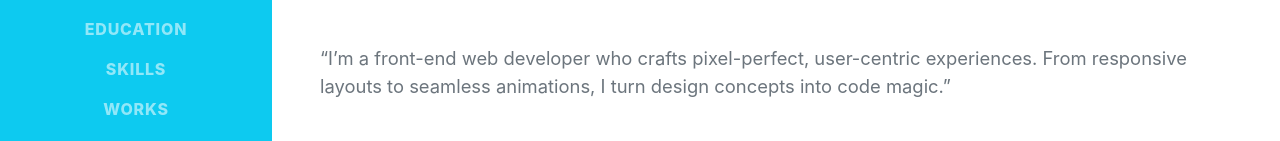
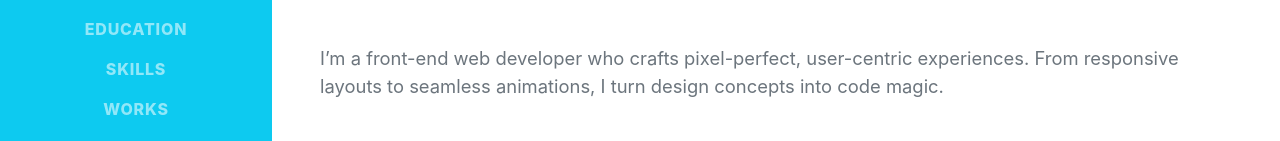
Before and after one commit to sivasankar3629/sivasankars, a plain HTML site: page index.html in a window 1280 px wide. Shown: the part 383-524 px from the top of the page. Drawn offline with nearby package versions, Linux system fonts and the light colour scheme; a web font is replaced by a local one.

Commit message:
Update index.html

```diff
--- a/index.html
+++ b/index.html
@@ -102,9 +102,9 @@
             <a href="mailto:name@email.com">sivasankars3629@gmail.com</a>
           </div>
           <p class="lead mb-5">
-            “I’m a front-end web developer who crafts pixel-perfect,
+            I’m a front-end web developer who crafts pixel-perfect,
             user-centric experiences. From responsive layouts to seamless
-            animations, I turn design concepts into code magic.”
+            animations, I turn design concepts into code magic.
           </p>
           <div class="social-icons">
             <a
```
